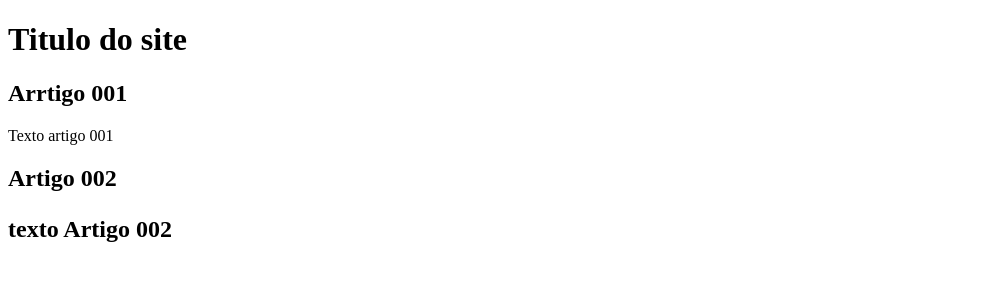
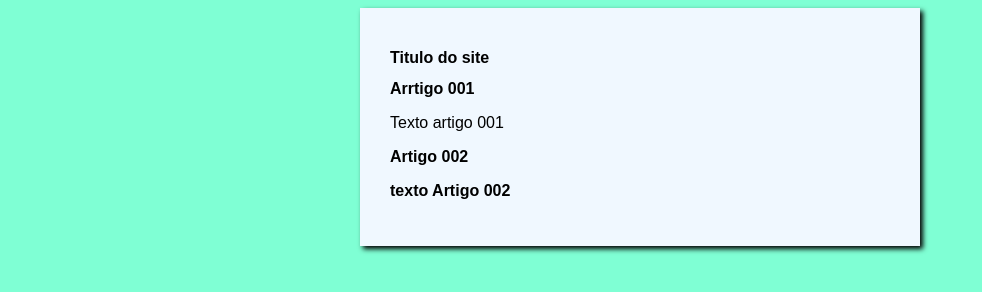
Before and after one commit to SamaraBiscaro/TesteRepositorio, a plain HTML site: page Index.html in a window 1280 px wide. Shown: the whole page, without its empty margins (0-982 px from the left). Drawn offline with Linux system fonts and the light colour scheme.

Commit message:
atualização css

```diff
--- a/Index.html
+++ b/Index.html
@@ -4,6 +4,8 @@
     <meta charset="UTF-8">
     <meta name="viewport" content="width=device-width, initial-scale=1.0">
     <title>titulo do site</title>
+    <link rel="stylesheet" href="estilos/style.css">
+
 </head>
 <body>
     <main>
--- /dev/null
+++ b/estilos/style.css
@@ -0,0 +1,19 @@
+*{
+    font-family: Arial, Helvetica, sans-serif;
+    font-size: 16px;
+
+}
+body{
+    background-color: aquamarine;
+
+}
+
+Main{
+    background-color: aliceblue;
+    width: 500px;
+    margin: auto;
+    padding: 30px;
+    box-shadow: 3px 3px 5px black;
+
+
+}
```
